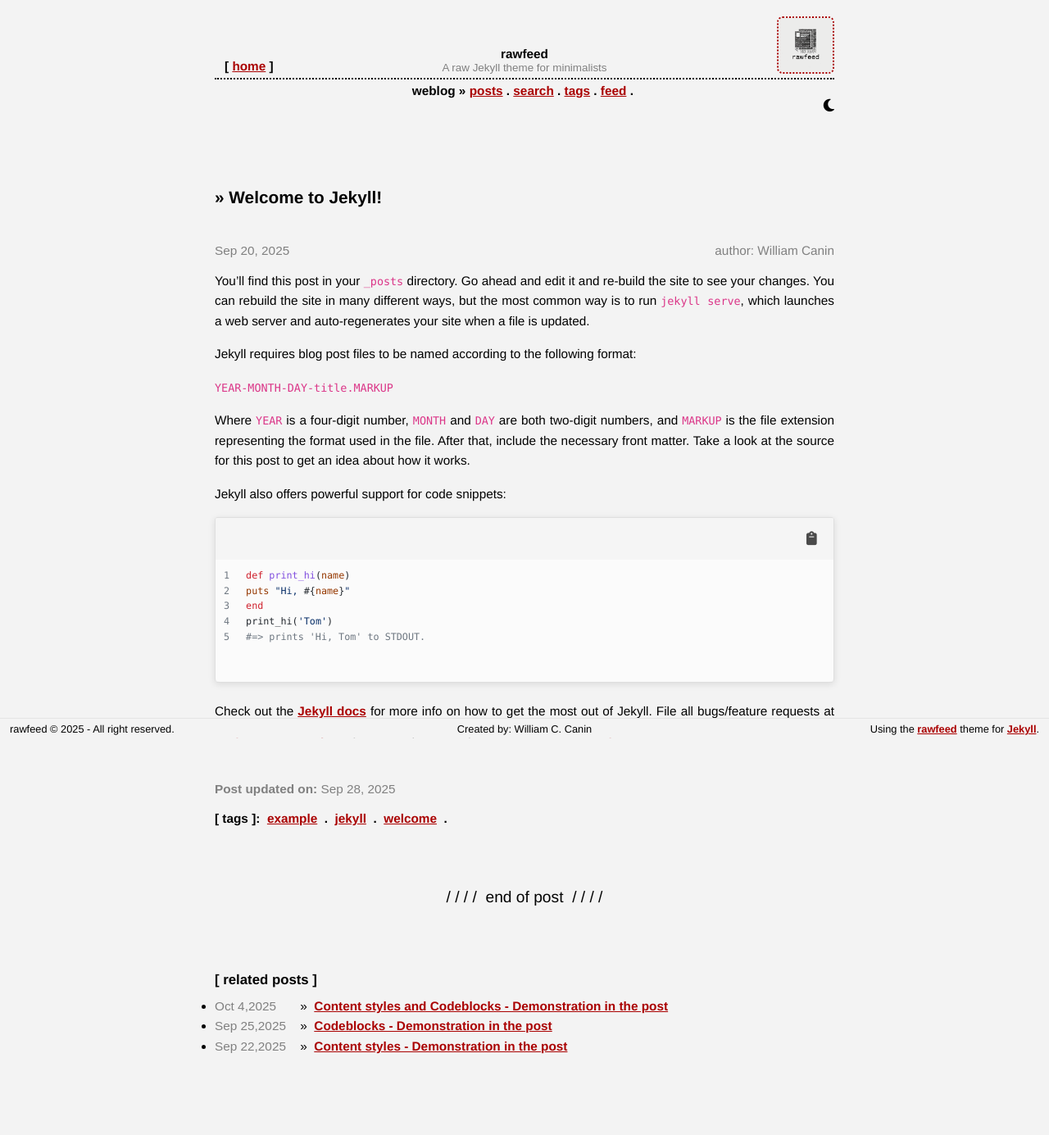
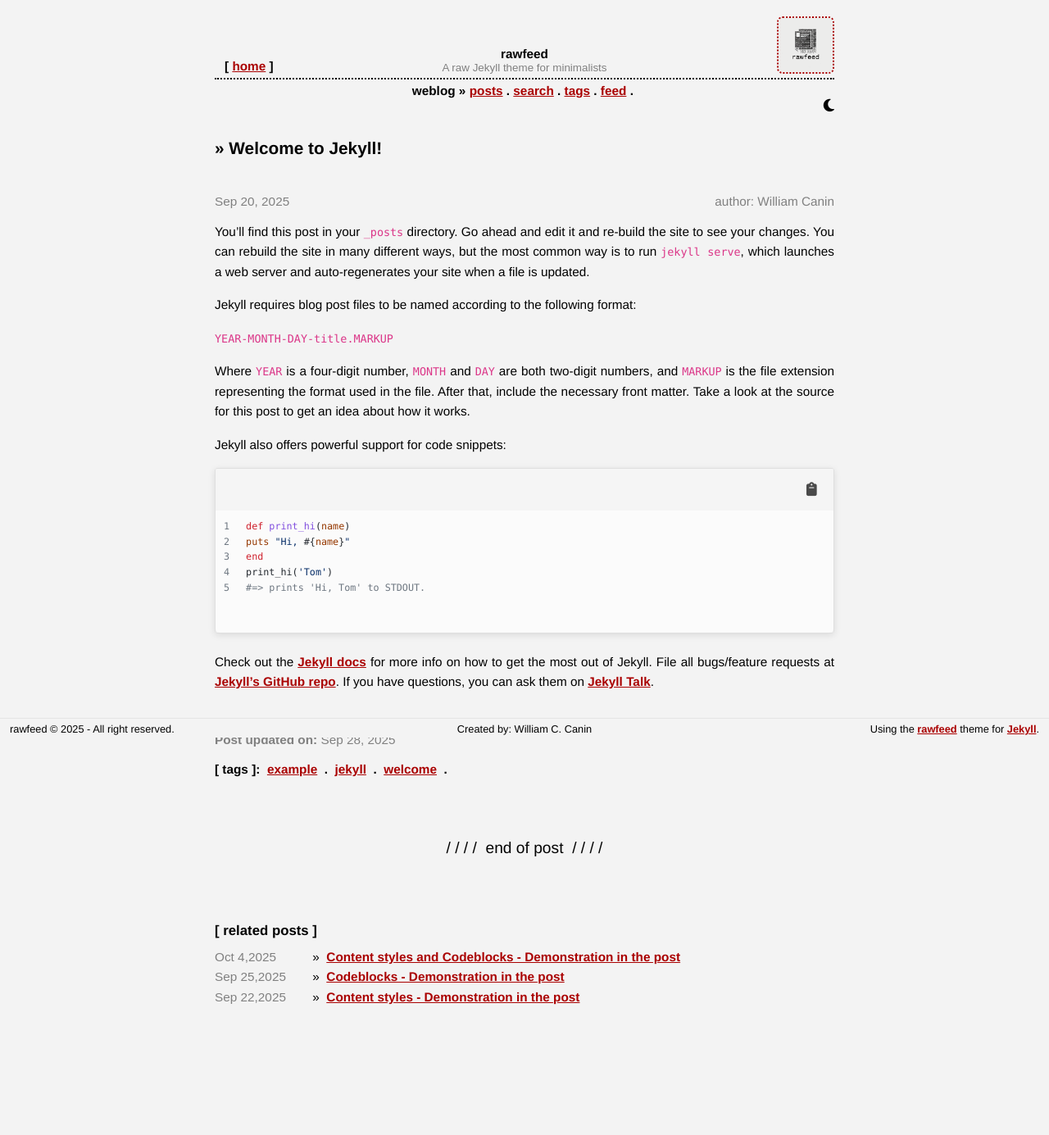
Before and after one commit to rawfeed/rawfeed-jekyll, a Jekyll site: the page built from _posts/2025-09-20-welcome-to-jekyll.md, in a window 1280 px wide. Shown: the whole page at 82% size. Built offline with Jekyll 4.4.1, drawn with Linux system fonts in a browser that asks for light colours; some web fonts are replaced; after the commit the page ends 1325 px from its top, so only the background shows below that.

Commit message:
Adding style to reading_time and others styles

```diff
--- a/_sass/layouts/_post.scss
+++ b/_sass/layouts/_post.scss
@@ -20,7 +20,13 @@
     }
   }
 
+  &-reading_time {
+    color: var(--text-muted-color);
+    margin: 12px 0px;
+  }
+
   &-title {
+    margin-top: 0px !important;
     font-size: 1.3rem !important;
     font-weight: bold;
     margin-bottom: 40px !important;
@@ -52,6 +58,10 @@
   .related-posts {
     margin-bottom: 80px;
 
+    li {
+      list-style: none !important;
+    }
+
     &-title {
       font-size: 1.05rem;
       font-weight: bold;
@@ -71,7 +81,7 @@
 
       &__meta {
         display: inline-block;
-        min-width: 100px;
+        min-width: 115px !important;
         font-family: "SUSE Mono", sans-serif;
         font-optical-sizing: auto;
         font-style: normal;
```
